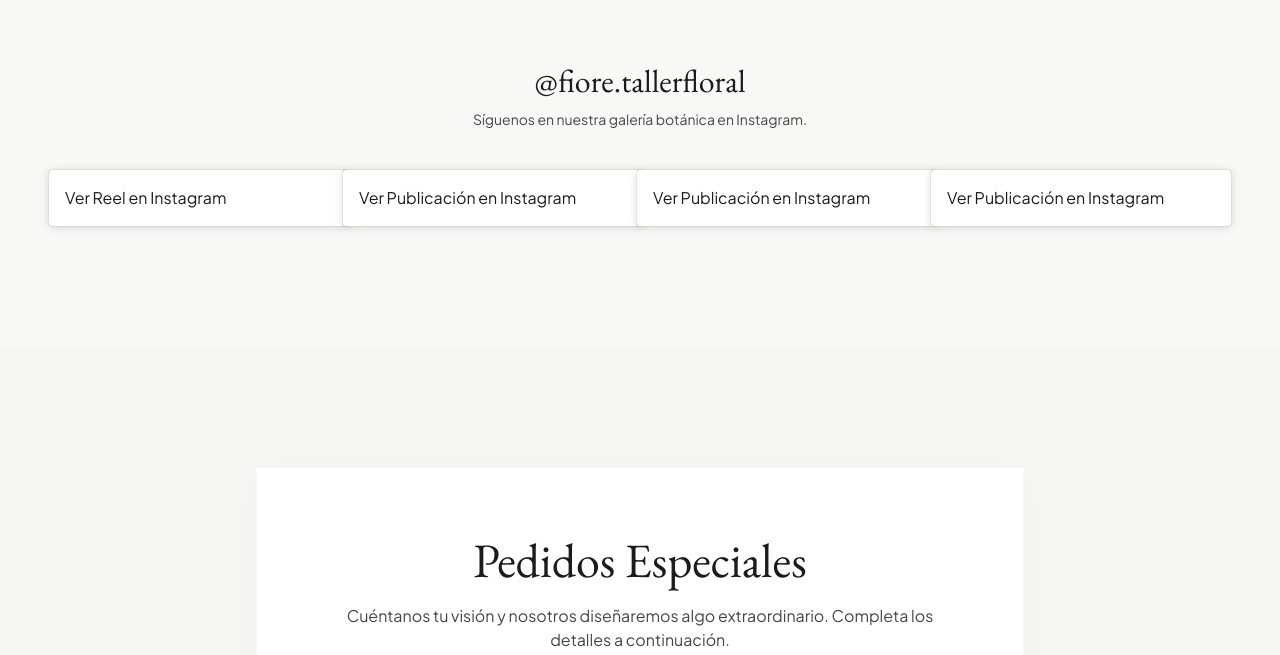
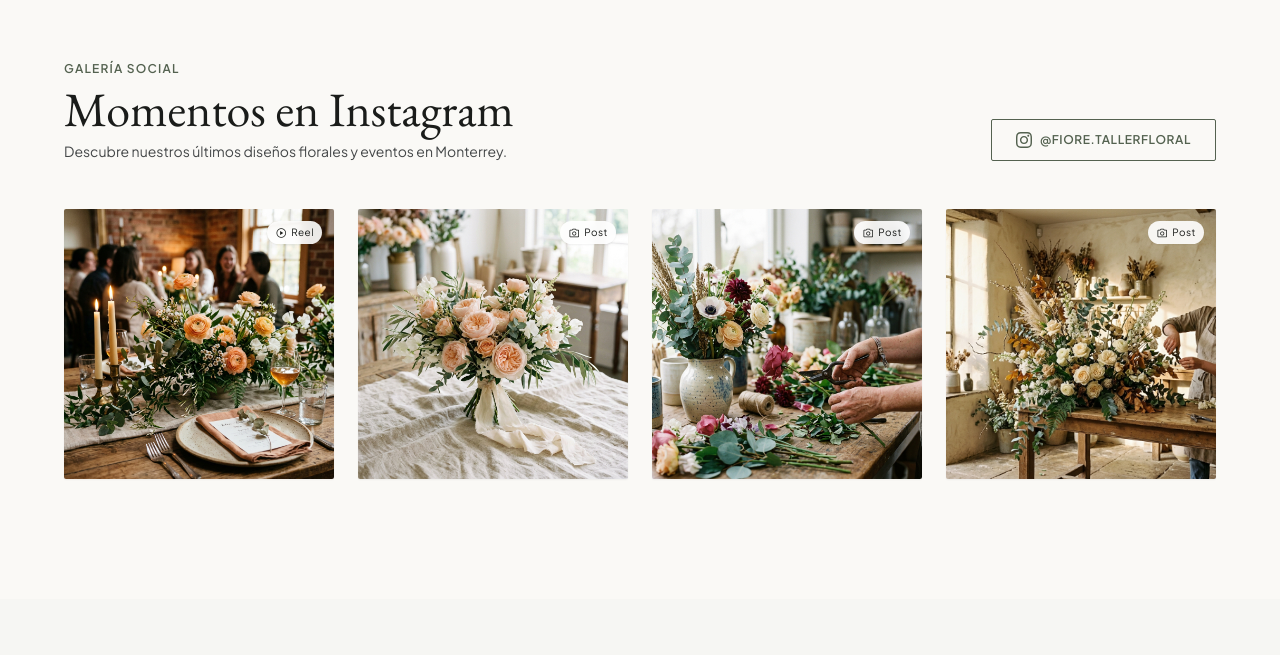
Before and after one commit to JCCJN04/fiore, a website built with Vite: page index.html in a window 1280 px wide. Shown: the part 2853-3508 px from the top of the page. Built offline with nearby package versions, Linux system fonts and the light colour scheme; some packages are replaced by stand-ins of ours; no server answers; the database is empty; a script that the page names is missing.

Commit message:
feat: redisenar seccion de Instagram como galeria boutique elegante con links directos

```diff
--- a/index.html
+++ b/index.html
@@ -304,39 +304,94 @@
     </div>
 </section>
 
-<!-- Instagram Feed -->
-<section class="py-section-gap overflow-hidden bg-surface-container-low/30">
-    <div class="text-center mb-10 px-margin-mobile">
-        <a class="font-headline-md text-headline-md text-on-surface hover:text-secondary transition-colors inline-block" href="https://www.instagram.com/fiore.tallerfloral/" target="_blank" rel="noopener">@fiore.tallerfloral</a>
-        <p class="font-body-sm text-body-sm text-on-surface-variant mt-2">Síguenos en nuestra galería botánica en Instagram.</p>
+<!-- Instagram Feed (Boutique Gallery) -->
+<section class="py-section-gap px-margin-mobile md:px-margin-desktop max-w-container-max mx-auto">
+    <div class="flex flex-col sm:flex-row justify-between items-center sm:items-end mb-12 gap-4 text-center sm:text-left">
+        <div>
+            <span class="font-label-md text-label-md text-secondary tracking-widest uppercase mb-1 block">Galería Social</span>
+            <h2 class="font-headline-lg text-headline-lg-mobile md:text-headline-lg md:font-headline-lg text-on-surface">Momentos en Instagram</h2>
+            <p class="font-body-sm text-body-sm text-on-surface-variant mt-1">Descubre nuestros últimos diseños florales y eventos en Monterrey.</p>
+        </div>
+        <a class="inline-flex items-center gap-2 px-6 py-3 border border-secondary text-secondary hover:bg-secondary hover:text-on-secondary transition-all duration-300 font-label-md text-label-md uppercase tracking-wider rounded-sm shrink-0" href="https://www.instagram.com/fiore.tallerfloral/" target="_blank" rel="noopener">
+            <svg class="w-4 h-4 fill-current" viewBox="0 0 24 24"><path d="M12 2.163c3.204 0 3.584.012 4.85.07 3.252.148 4.771 1.691 4.919 4.919.058 1.265.069 1.645.069 4.849 0 3.205-.012 3.584-.069 4.849-.149 3.225-1.664 4.771-4.919 4.919-1.266.058-1.644.07-4.85.07-3.204 0-3.584-.012-4.849-.07-3.26-.149-4.771-1.699-4.919-4.92-.058-1.265-.07-1.644-.07-4.849 0-3.204.013-3.583.07-4.849.149-3.227 1.664-4.771 4.919-4.919 1.266-.057 1.645-.069 4.849-.069zm0-2.163c-3.259 0-3.667.014-4.947.072-4.358.2-6.78 2.618-6.98 6.98-.059 1.281-.073 1.689-.073 4.948 0 3.259.014 3.668.072 4.948.2 4.358 2.618 6.78 6.98 6.98 1.281.058 1.689.072 4.948.072 3.259 0 3.668-.014 4.948-.072 4.354-.2 6.782-2.618 6.979-6.98.059-1.28.073-1.689.073-4.948 0-3.259-.014-3.667-.072-4.947-.196-4.354-2.617-6.78-6.979-6.98-1.281-.059-1.69-.073-4.949-.073zm0 5.838c-3.403 0-6.162 2.759-6.162 6.162s2.759 6.163 6.162 6.163 6.162-2.759 6.162-6.163c0-3.403-2.759-6.162-6.162-6.162zm0 10.162c-2.209 0-4-1.79-4-4 0-2.209 1.791-4 4-4s4 1.791 4 4c0 2.21-1.791 4-4 4zm6.406-11.845c-.796 0-1.441.645-1.441 1.44s.645 1.44 1.441 1.44c.795 0 1.439-.645 1.439-1.44s-.644-1.44-1.439-1.44z"/></svg>
+            @fiore.tallerfloral
+        </a>
     </div>
-    <div class="grid grid-cols-1 md:grid-cols-2 xl:grid-cols-4 gap-6 max-w-container-max mx-auto px-4 md:px-margin-desktop justify-items-center">
-        <!-- Post 1 (Reel) -->
-        <div class="w-full flex justify-center">
-            <blockquote class="instagram-media" data-instgrm-captioned data-instgrm-permalink="https://www.instagram.com/reel/Db2DQlnsHAP/?utm_source=ig_embed&amp;utm_campaign=loading" data-instgrm-version="14" style=" background:#FFF; border:0; border-radius:3px; box-shadow:0 0 1px 0 rgba(0,0,0,0.5),0 1px 10px 0 rgba(0,0,0,0.15); margin: 1px; max-width:540px; min-width:300px; padding:0; width:99.375%;">
-                <div style="padding:16px;"> <a href="https://www.instagram.com/reel/Db2DQlnsHAP/?utm_source=ig_embed&amp;utm_campaign=loading" style=" background:#FFFFFF; line-height:0; padding:0 0; text-align:center; text-decoration:none; width:100%;" target="_blank">Ver Reel en Instagram</a></div>
-            </blockquote>
-        </div>
-        <!-- Post 2 -->
-        <div class="w-full flex justify-center">
-            <blockquote class="instagram-media" data-instgrm-captioned data-instgrm-permalink="https://www.instagram.com/p/Db16vomlCOg/?utm_source=ig_embed&amp;utm_campaign=loading" data-instgrm-version="14" style=" background:#FFF; border:0; border-radius:3px; box-shadow:0 0 1px 0 rgba(0,0,0,0.5),0 1px 10px 0 rgba(0,0,0,0.15); margin: 1px; max-width:540px; min-width:300px; padding:0; width:99.375%;">
-                <div style="padding:16px;"> <a href="https://www.instagram.com/p/Db16vomlCOg/?utm_source=ig_embed&amp;utm_campaign=loading" style=" background:#FFFFFF; line-height:0; padding:0 0; text-align:center; text-decoration:none; width:100%;" target="_blank">Ver Publicación en Instagram</a></div>
-            </blockquote>
-        </div>
-        <!-- Post 3 -->
-        <div class="w-full flex justify-center">
-            <blockquote class="instagram-media" data-instgrm-captioned data-instgrm-permalink="https://www.instagram.com/p/DbveKClkUJi/?utm_source=ig_embed&amp;utm_campaign=loading" data-instgrm-version="14" style=" background:#FFF; border:0; border-radius:3px; box-shadow:0 0 1px 0 rgba(0,0,0,0.5),0 1px 10px 0 rgba(0,0,0,0.15); margin: 1px; max-width:540px; min-width:300px; padding:0; width:99.375%;">
-                <div style="padding:16px;"> <a href="https://www.instagram.com/p/DbveKClkUJi/?utm_source=ig_embed&amp;utm_campaign=loading" style=" background:#FFFFFF; line-height:0; padding:0 0; text-align:center; text-decoration:none; width:100%;" target="_blank">Ver Publicación en Instagram</a></div>
-            </blockquote>
-        </div>
-        <!-- Post 4 -->
-        <div class="w-full flex justify-center">
-            <blockquote class="instagram-media" data-instgrm-captioned data-instgrm-permalink="https://www.instagram.com/p/DbZ2MncFuak/?utm_source=ig_embed&amp;utm_campaign=loading" data-instgrm-version="14" style=" background:#FFF; border:0; border-radius:3px; box-shadow:0 0 1px 0 rgba(0,0,0,0.5),0 1px 10px 0 rgba(0,0,0,0.15); margin: 1px; max-width:540px; min-width:300px; padding:0; width:99.375%;">
-                <div style="padding:16px;"> <a href="https://www.instagram.com/p/DbZ2MncFuak/?utm_source=ig_embed&amp;utm_campaign=loading" style=" background:#FFFFFF; line-height:0; padding:0 0; text-align:center; text-decoration:none; width:100%;" target="_blank">Ver Publicación en Instagram</a></div>
-            </blockquote>
-        </div>
+
+    <!-- Instagram Gallery Grid -->
+    <div class="grid grid-cols-1 sm:grid-cols-2 lg:grid-cols-4 gap-6">
+        <!-- Post 1 (Reel - Ambientación de Mesa) -->
+        <a class="group relative block aspect-square rounded-sm overflow-hidden bg-surface-container-low shadow-sm hover:shadow-md transition-all duration-300" href="https://www.instagram.com/reel/Db2DQlnsHAP/" target="_blank" rel="noopener">
+            <img alt="Inspiración floral para despedida de soltera" class="w-full h-full object-cover transition-transform duration-700 group-hover:scale-105" src="/images/instagram/post1.jpg"/>
+            <div class="absolute top-3 right-3 bg-surface-container-lowest/90 backdrop-blur-sm px-2 py-1 rounded-full text-on-surface text-[10px] font-label-md tracking-wider flex items-center gap-1 shadow-sm">
+                <span class="material-symbols-outlined text-[12px]" data-icon="play_circle">play_circle</span> Reel
+            </div>
+            <div class="absolute inset-0 bg-gradient-to-t from-primary/85 via-primary/30 to-transparent opacity-0 group-hover:opacity-100 transition-opacity duration-300 flex flex-col justify-end p-5 text-surface-container-lowest">
+                <div class="flex items-center gap-2 mb-2 text-xs font-semibold">
+                    <span class="material-symbols-outlined text-sm" data-icon="favorite">favorite</span>
+                    <span>Despedida de Soltera & Eventos</span>
+                </div>
+                <p class="font-body-sm text-xs line-clamp-2 text-surface-container-lowest/90">Flores frescas y diseño botánico para celebraciones inolvidables en Monterrey.</p>
+                <span class="mt-3 inline-flex items-center gap-1 text-[11px] font-label-md text-secondary-container uppercase tracking-wider">
+                    Ver en Instagram <span class="material-symbols-outlined text-xs">arrow_outward</span>
+                </span>
+            </div>
+        </a>
+
+        <!-- Post 2 (Rosas y Alcatraces) -->
+        <a class="group relative block aspect-square rounded-sm overflow-hidden bg-surface-container-low shadow-sm hover:shadow-md transition-all duration-300" href="https://www.instagram.com/p/Db16vomlCOg/" target="_blank" rel="noopener">
+            <img alt="Rosas Rojas y Alcatraces Blancos" class="w-full h-full object-cover transition-transform duration-700 group-hover:scale-105" src="/images/instagram/post2.jpg"/>
+            <div class="absolute top-3 right-3 bg-surface-container-lowest/90 backdrop-blur-sm px-2 py-1 rounded-full text-on-surface text-[10px] font-label-md tracking-wider flex items-center gap-1 shadow-sm">
+                <span class="material-symbols-outlined text-[12px]" data-icon="photo_camera">photo_camera</span> Post
+            </div>
+            <div class="absolute inset-0 bg-gradient-to-t from-primary/85 via-primary/30 to-transparent opacity-0 group-hover:opacity-100 transition-opacity duration-300 flex flex-col justify-end p-5 text-surface-container-lowest">
+                <div class="flex items-center gap-2 mb-2 text-xs font-semibold">
+                    <span class="material-symbols-outlined text-sm" data-icon="favorite">favorite</span>
+                    <span>Rosas & Alcatraces de Autor</span>
+                </div>
+                <p class="font-body-sm text-xs line-clamp-2 text-surface-container-lowest/90">La pasión de las rosas rojas con la elegancia pura de los alcatraces.</p>
+                <span class="mt-3 inline-flex items-center gap-1 text-[11px] font-label-md text-secondary-container uppercase tracking-wider">
+                    Ver en Instagram <span class="material-symbols-outlined text-xs">arrow_outward</span>
+                </span>
+            </div>
+        </a>
+
+        <!-- Post 3 (Dalias) -->
+        <a class="group relative block aspect-square rounded-sm overflow-hidden bg-surface-container-low shadow-sm hover:shadow-md transition-all duration-300" href="https://www.instagram.com/p/DbveKClkUJi/" target="_blank" rel="noopener">
+            <img alt="Dalias Vibrantes Fiore" class="w-full h-full object-cover transition-transform duration-700 group-hover:scale-105" src="/images/instagram/post3.jpg"/>
+            <div class="absolute top-3 right-3 bg-surface-container-lowest/90 backdrop-blur-sm px-2 py-1 rounded-full text-on-surface text-[10px] font-label-md tracking-wider flex items-center gap-1 shadow-sm">
+                <span class="material-symbols-outlined text-[12px]" data-icon="photo_camera">photo_camera</span> Post
+            </div>
+            <div class="absolute inset-0 bg-gradient-to-t from-primary/85 via-primary/30 to-transparent opacity-0 group-hover:opacity-100 transition-opacity duration-300 flex flex-col justify-end p-5 text-surface-container-lowest">
+                <div class="flex items-center gap-2 mb-2 text-xs font-semibold">
+                    <span class="material-symbols-outlined text-sm" data-icon="favorite">favorite</span>
+                    <span>Encanto de Dalias</span>
+                </div>
+                <p class="font-body-sm text-xs line-clamp-2 text-surface-container-lowest/90">Dalias vivas seleccionadas para transmitir emociones únicas.</p>
+                <span class="mt-3 inline-flex items-center gap-1 text-[11px] font-label-md text-secondary-container uppercase tracking-wider">
+                    Ver en Instagram <span class="material-symbols-outlined text-xs">arrow_outward</span>
+                </span>
+            </div>
+        </a>
+
+        <!-- Post 4 (Lirios y Rosas) -->
+        <a class="group relative block aspect-square rounded-sm overflow-hidden bg-surface-container-low shadow-sm hover:shadow-md transition-all duration-300" href="https://www.instagram.com/p/DbZ2MncFuak/" target="_blank" rel="noopener">
+            <img alt="Lirios y Rosas Fiore" class="w-full h-full object-cover transition-transform duration-700 group-hover:scale-105" src="/images/instagram/post4.jpg"/>
+            <div class="absolute top-3 right-3 bg-surface-container-lowest/90 backdrop-blur-sm px-2 py-1 rounded-full text-on-surface text-[10px] font-label-md tracking-wider flex items-center gap-1 shadow-sm">
+                <span class="material-symbols-outlined text-[12px]" data-icon="photo_camera">photo_camera</span> Post
+            </div>
+            <div class="absolute inset-0 bg-gradient-to-t from-primary/85 via-primary/30 to-transparent opacity-0 group-hover:opacity-100 transition-opacity duration-300 flex flex-col justify-end p-5 text-surface-container-lowest">
+                <div class="flex items-center gap-2 mb-2 text-xs font-semibold">
+                    <span class="material-symbols-outlined text-sm" data-icon="favorite">favorite</span>
+                    <span>Lirios & Rosas en Jarrón</span>
+                </div>
+                <p class="font-body-sm text-xs line-clamp-2 text-surface-container-lowest/90">La rosa en su máxima expresión con la sutileza del dusty miller.</p>
+                <span class="mt-3 inline-flex items-center gap-1 text-[11px] font-label-md text-secondary-container uppercase tracking-wider">
+                    Ver en Instagram <span class="material-symbols-outlined text-xs">arrow_outward</span>
+                </span>
+            </div>
+        </a>
     </div>
-    <script async src="//www.instagram.com/embed.js"></script>
 </section>
 
 <!-- Special Orders Form -->
```
Also changed, not shown: public/images/instagram/post1.jpg (added), public/images/instagram/post2.jpg (added), public/images/instagram/post3.jpg (added), public/images/instagram/post4.jpg (added).
